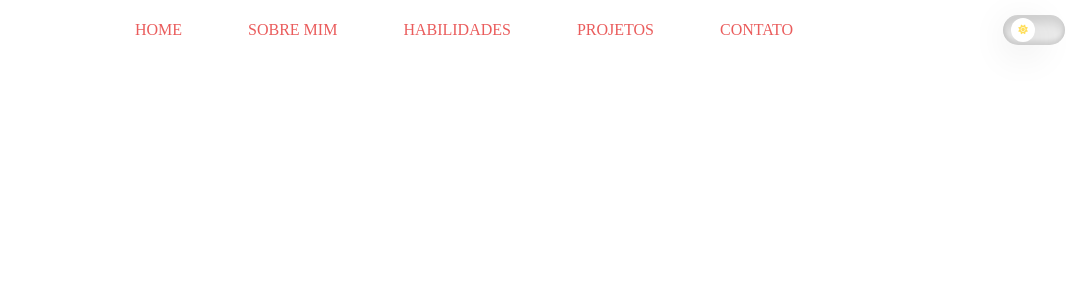
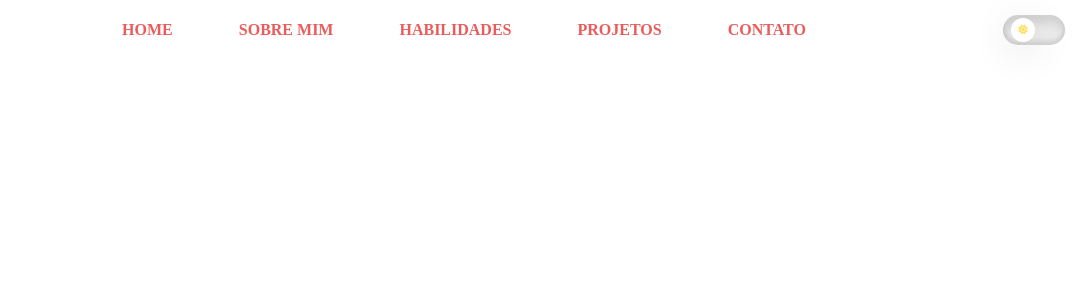
Before and after one commit to brayanofelix/portifolio, a plain HTML site: page index.html in a window 1280 px wide. Shown: the top 288 px of the page, 202-1280 px from the left. Drawn offline with nearby package versions, Linux system fonts and the light colour scheme.

Commit message:
Update index.html

```diff
--- a/index.html
+++ b/index.html
@@ -40,19 +40,19 @@
         <div class="collapse navbar-collapse" id="navbarNavAltMarkup">
           <ul class="navbar-nav w-100 d-flex justify-content-center">
             <li class="nav-item">
-              <a class="nav-link" href="#home">HOME</a>
+              <a class="nav-link" href="#home"><strong>HOME</strong></a>
             </li>
             <li class="nav-item">
-              <a class="nav-link" href="#sobremim">SOBRE MIM</a>
+              <a class="nav-link" href="#sobremim"><strong>SOBRE MIM</strong></a>
             </li>
             <li class="nav-item">
-              <a class="nav-link" href="#habilidades">HABILIDADES</a>
+              <a class="nav-link" href="#habilidades"><strong>HABILIDADES</strong></a>
             </li>
             <li class="nav-item">
-              <a class="nav-link" href="#projetos">PROJETOS</a>
+              <a class="nav-link" href="#projetos"><strong>PROJETOS</strong></a>
             </li>
             <li class="nav-item">
-              <a class="nav-link" href="#contato">CONTATO</a>
+              <a class="nav-link" href="#contato"><strong>CONTATO</strong></a>
             </li>
           </ul>
         </div>
```
